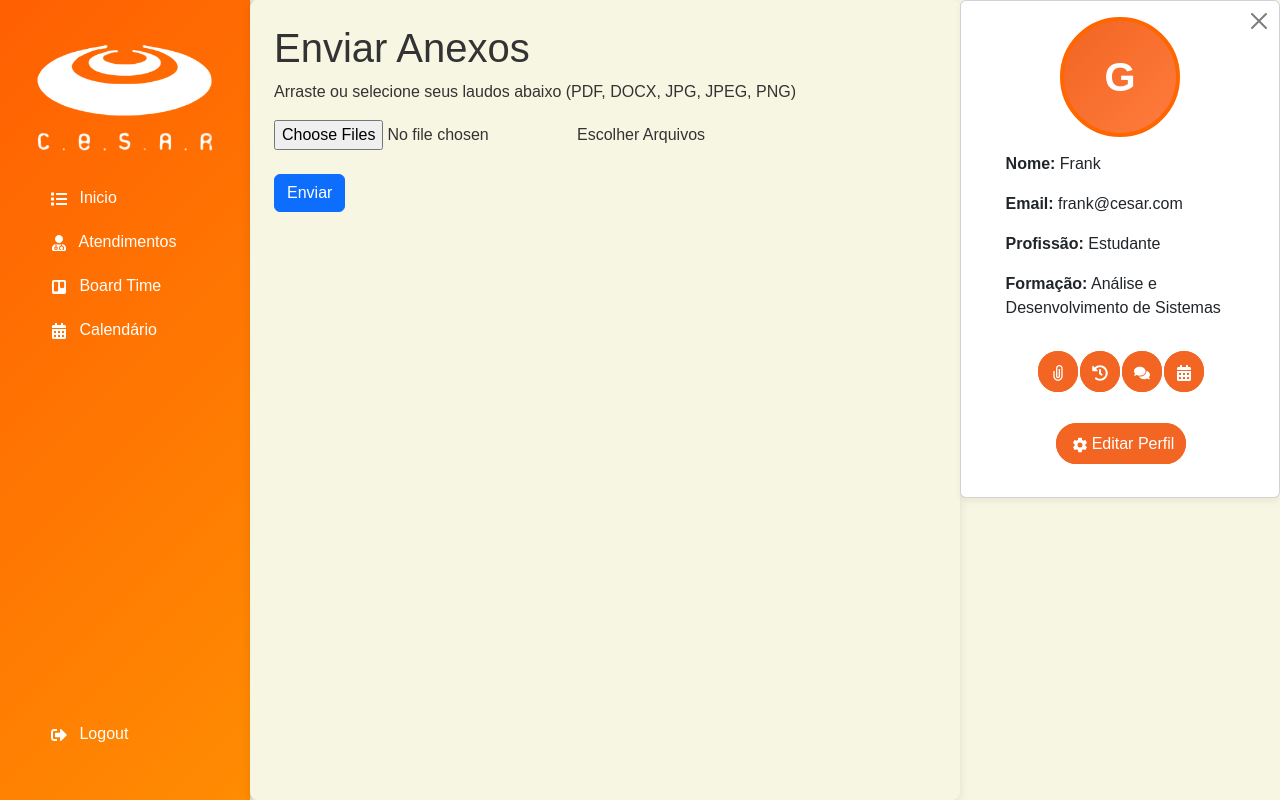
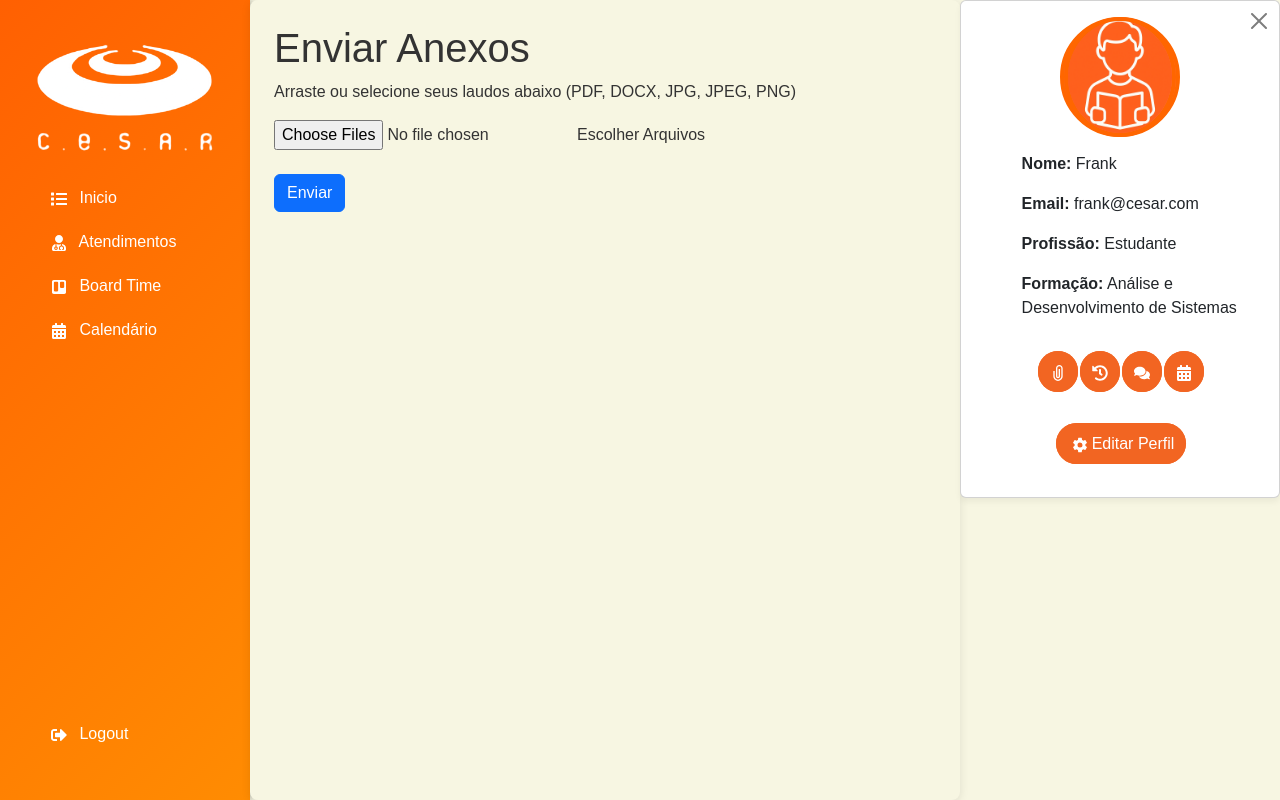
Before and after one commit to felipereis13/cesar-gerenciador-PD, a React (Vite) app: page /anexos in a window 1280 px wide. Built offline with nearby package versions, Linux system fonts and the light colour scheme.

Commit message:
ajuste imagens vercel

```diff
--- a/src/components/Card-Perfil/CardPerfil.jsx
+++ b/src/components/Card-Perfil/CardPerfil.jsx
@@ -14,7 +14,9 @@ export default function CardPerfil(props) {
           onClick={props.onFechar}
         />
         <div className="card-body">
-          <div className="profile-avatar">G</div>
+          <div className="profile-avatar">
+            <img src="src/assets/alunoPerfilAluno.png" alt="" id="imgAvatar" />
+          </div>
           <div className="profile-info-card-container">
             <div className="profile-info-card">
               <p>
--- a/src/components/Card-Perfil/CardPerfilPsicopedagogo.css
+++ b/src/components/Card-Perfil/CardPerfilPsicopedagogo.css
@@ -29,6 +29,7 @@
 }
 .profile-info-card {
   width: 80%;
+  margin-left: 2rem;
 }
 .profile-info p {
   margin-bottom: 0.75rem;
--- a/src/components/Card-Perfil/CardPerfilPsicopedagogo.jsx
+++ b/src/components/Card-Perfil/CardPerfilPsicopedagogo.jsx
@@ -6,7 +6,11 @@ export default function CardPerfilPsicopedagogo(props) {
     <div className="col-lg-3 mb-4">
       <div className="profile-card card">
         <div className="card-body">
-          <div className="profile-avatar">A</div>
+          <div className="profile-avatar">
+
+            <img src="src/assets/dD1haXNfaHlicmlk (1).webp" alt=""
+            id="imgAvatar" />
+          </div>
           <div className="profile-info-card-container">
             <div className="profile-info-card">
               <p>
--- a/src/components/Login/Login.jsx
+++ b/src/components/Login/Login.jsx
@@ -20,7 +20,7 @@ const Login = () => {
   return (
     <div className="container">
       <div className="Logo">
-        <img src="src\assets\Logo\cesar.svg" alt="C.E.S.A.R" />
+        <img src="./src/assets/Logo/cesar.svg" alt="C.E.S.A.R" />
       </div>
       <form onSubmit={handleSubmit}>
         <div className="input-barra">
--- a/src/pages/TelaPerfilUsuario.css
+++ b/src/pages/TelaPerfilUsuario.css
@@ -1,5 +1,3 @@
-
-
 * {
   margin: 0;
   padding: 0;
@@ -12,7 +10,6 @@
   height: 100vh;
   background-color: #fdf6e3;
 }
-
 
 .content {
   flex: 1;
@@ -34,10 +31,9 @@
   max-width: 600px;
 }
 
-.profile-avatar {
-
-  width: 120px;
-  height: 120px;
+#imgAvatar {
+  width: 120px !important;
+  height: 120px !important;
   border-radius: 50%;
   object-fit: cover;
   border: 4px solid #ff6600;
--- a/src/pages/TelaPerfilUsuario.jsx
+++ b/src/pages/TelaPerfilUsuario.jsx
@@ -23,8 +23,9 @@ export default function TelaPerfilUsuario() {
         <div className="profile-box">
           <div className="d-flex align-center justify-content-center mb-3">
             <img
-              className="profile-avatar ali"
-              src="src\assets\dD1haXNfaHlicmlk (1).webp"
+              className="profile-avatar"
+              id="imgAvatar"
+              src="src/assets/dD1haXNfaHlicmlk (1).webp"
               alt=""
             />
             <div className="buttonPerfil">
```
Also changed, not shown: src/assets/alunoPerfilAluno.png (added).
